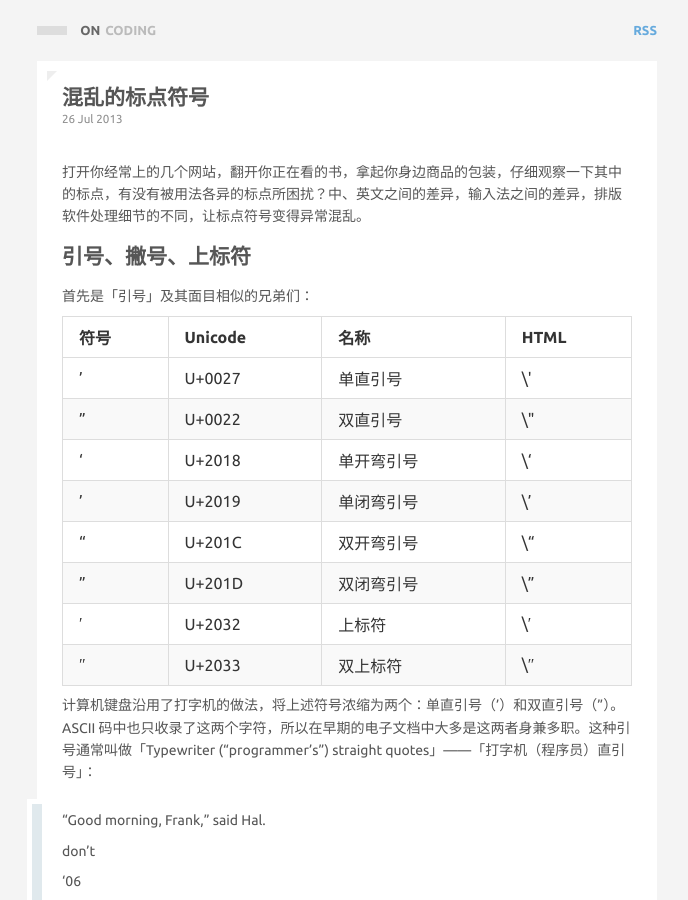
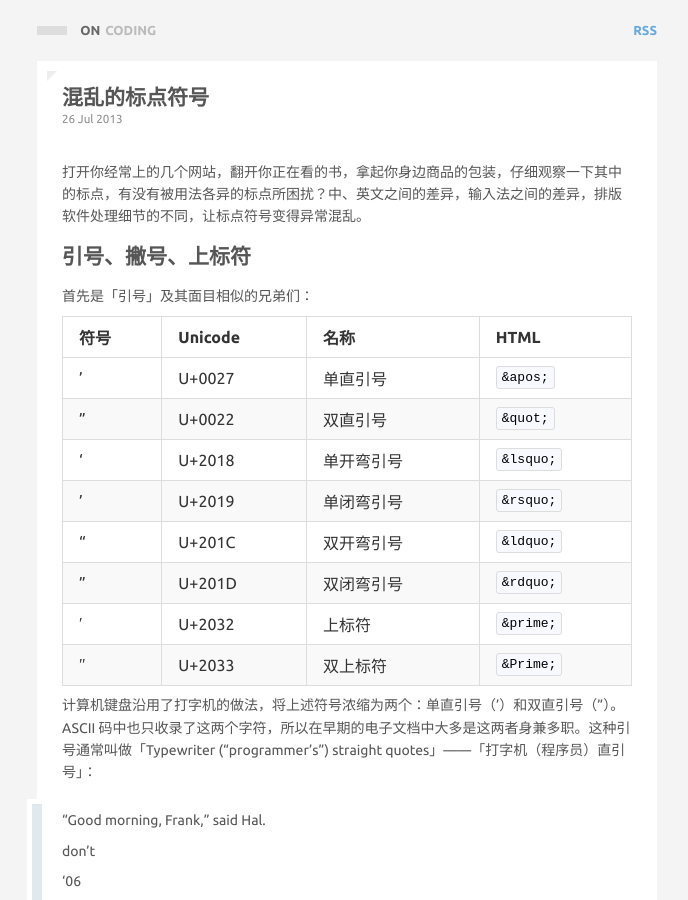
Before and after one commit to hanjianwei/hanjianwei.github.io, a Jekyll site: the page built from _posts/2013-07-26-punctuation.md, in a window 1280 px wide and 900 px high. Shown: the whole window, without its empty margins (293-981 px from the left). Built offline with Jekyll 4.4.1, drawn with Linux system fonts in a browser that asks for light colours; comment, search, counter and statistics services are not loaded; some of the changed text lies outside the part shown.

Commit message:
Fix HTML entities

```diff
--- a/_posts/2013-07-26-punctuation.md
+++ b/_posts/2013-07-26-punctuation.md
@@ -14,14 +14,14 @@ tags:
 
 符号 |Unicode |名称    |HTML
 ----|--------|--------|-----
-'   |U+0027  |单直引号  |\&apos;
-"   |U+0022  |双直引号  |\&quot;
-‘  |U+2018  |单开弯引号|\&lsquo;
-’  |U+2019  |单闭弯引号|\&rsquo;
-“  |U+201C  |双开弯引号|\&ldquo;
-”  |U+201D  |双闭弯引号|\&rdquo;
-′  |U+2032  |上标符    |\&prime;
-″  |U+2033  |双上标符  |\&Prime;
+'   |U+0027  |单直引号  |`&apos;`
+"   |U+0022  |双直引号  |`&quot;`
+‘  |U+2018  |单开弯引号|`&lsquo;`
+’  |U+2019  |单闭弯引号|`&rsquo;`
+“  |U+201C  |双开弯引号|`&ldquo;`
+”  |U+201D  |双闭弯引号|`&rdquo;`
+′  |U+2032  |上标符    |`&prime;`
+″  |U+2033  |双上标符  |`&Prime;`
 
 计算机键盘沿用了打字机的做法，将上述符号浓缩为两个：单直引号（'）和双直引号（"）。ASCII 码中也只收录了这两个字符，所以在早期的电子文档中大多是这两者身兼多职。这种引号通常叫做「Typewriter (“programmer’s”) straight quotes」——「打字机（程序员）直引号」：
 
@@ -78,10 +78,10 @@ tags:
 -----|--------|-----------|---------
 -    |U+002D  |连字暨减号 |
 ‐    |U+2010  |连字号     |
-−    |U+2212  |减号       |\&minus;
+−    |U+2212  |减号       |`&minus;`
 ‒    |U+2012  |数字线     |
-–   |U+2013  |En dash    |\&ndash;
-—   |U+2014  |Em dash    |\&mdash;
+–   |U+2013  |En dash    |`&ndash;`
+—   |U+2014  |Em dash    |`&mdash;`
 
 在 ASCII 中，「-」既当减号又当连字号，有时候几个组合起来作为连接号。在 UNICODE 中这几种符号都有了单独的字符。
 
```
